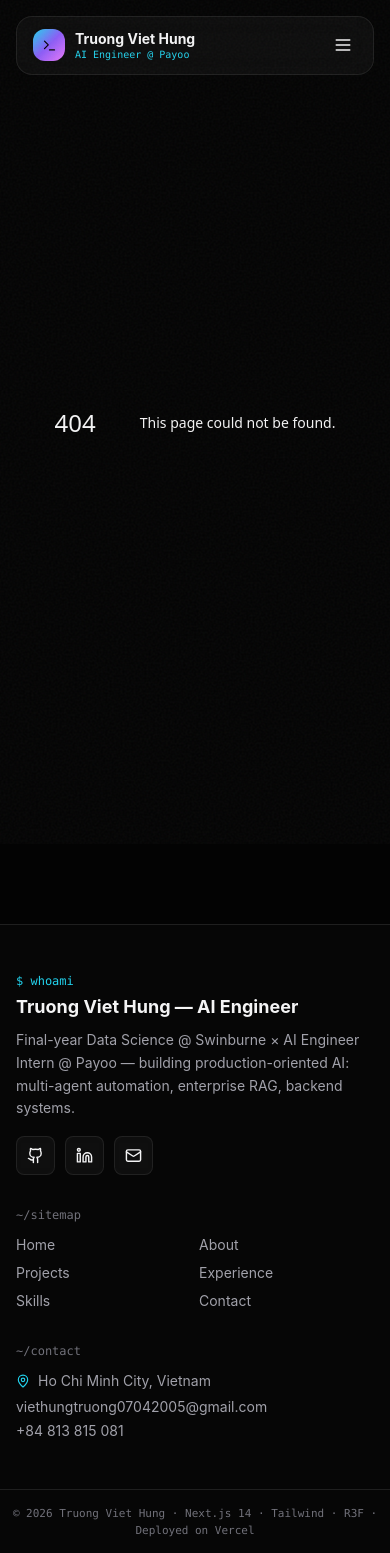
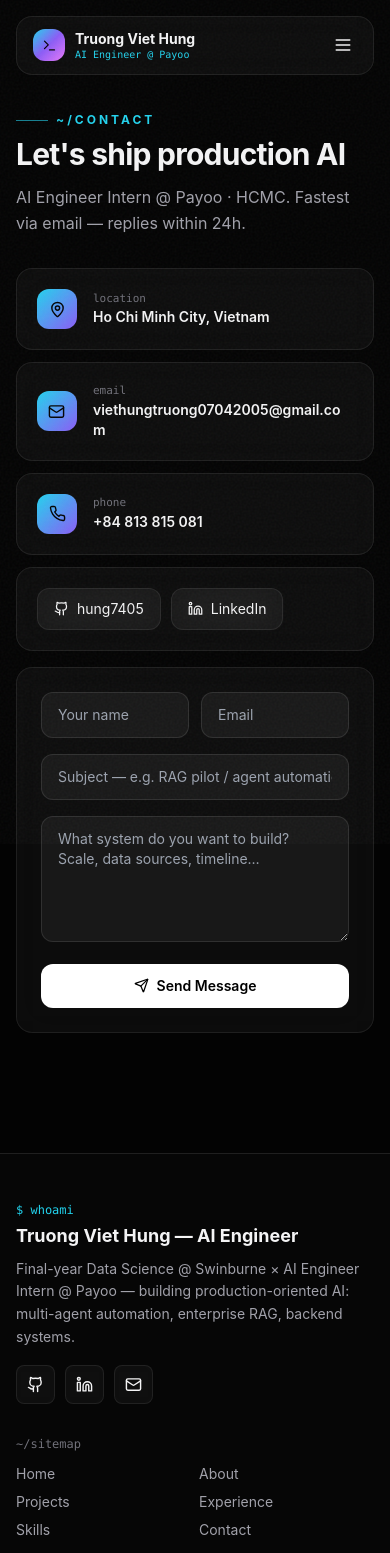
Before and after one commit to hung7405/Truong-Viet-Hung-Portfolio, a Next.js app: page /contact in a window 390 px wide. Before the commit this address had no page. Shown: the top 1553 px of the page. Built offline with nearby package versions, Linux system fonts and the light colour scheme.

Commit message:
feat(contact): add contact channels and inquiry form
Expose the real HCMC location, email, phone, GitHub and LinkedIn alongside a demo inquiry form that hands off to the mail app, so recruiters can reach out within one click.

```diff
--- /dev/null
+++ b/app/contact/page.tsx
@@ -0,0 +1,59 @@
+"use client";
+import { useState } from "react";
+import { Mail, MapPin, Phone, Send, Github, Linkedin } from "lucide-react";
+import { profile } from "@/lib/data";
+import { SectionHeading, Reveal } from "@/components/ui";
+
+export default function ContactPage() {
+  const [sent, setSent] = useState(false);
+  return (
+    <div className="pt-28 mx-auto max-w-6xl px-4 pb-10">
+      <SectionHeading kicker="~/contact" title="Let's ship production AI"
+        desc="AI Engineer Intern @ Payoo · HCMC. Fastest via email — replies within 24h." />
+      <div className="mt-8 grid md:grid-cols-2 gap-4">
+        <Reveal>
+          <div className="space-y-3">
+            {[
+              { icon: MapPin, l: "location", v: profile.location },
+              { icon: Mail, l: "email", v: profile.email },
+              { icon: Phone, l: "phone", v: profile.phone },
+            ].map((c) => (
+              <div key={c.l} className="glass rounded-2xl p-5 flex items-center gap-4">
+                <span className="grid h-10 w-10 place-items-center rounded-xl bg-gradient-to-br from-neon to-violet2 text-void"><c.icon size={17} /></span>
+                <div><p className="font-mono text-[11px] text-zinc-500">{c.l}</p><p className="font-semibold text-sm break-all">{c.v}</p></div>
+              </div>
+            ))}
+            <div className="glass rounded-2xl p-5 flex gap-2.5">
+              <a href={profile.github} className="glass px-4 py-2.5 rounded-xl text-sm flex items-center gap-2 hover:border-neon/40"><Github size={15} /> hung7405</a>
+              <a href={profile.linkedin} className="glass px-4 py-2.5 rounded-xl text-sm flex items-center gap-2 hover:border-neon/40"><Linkedin size={15} /> LinkedIn</a>
+            </div>
+          </div>
+        </Reveal>
+        <Reveal delay={0.08}>
+          <form className="glass rounded-2xl p-6 space-y-4" onSubmit={(e) => { e.preventDefault(); setSent(true); }}>
+            {sent ? (
+              <div className="text-center py-10">
+                <p className="text-4xl">◈</p>
+                <p className="font-bold mt-3">Message staged!</p>
+                <p className="text-sm text-zinc-400 mt-2">Demo form — email me directly for fastest reply.</p>
+                <a href={`mailto:${profile.email}?subject=Hello Hung — collaboration`} className="inline-block mt-4 rounded-xl bg-white text-black px-6 py-3 text-sm font-semibold hover:bg-neon">Open Email App</a>
+              </div>
+            ) : (
+              <>
+                <div className="grid grid-cols-2 gap-3">
+                  <input required placeholder="Your name" className="bg-white/5 border border-white/10 rounded-xl px-4 py-3 text-sm outline-none focus:border-neon/60" />
+                  <input required type="email" placeholder="Email" className="bg-white/5 border border-white/10 rounded-xl px-4 py-3 text-sm outline-none focus:border-neon/60" />
+                </div>
+                <input placeholder="Subject — e.g. RAG pilot / agent automation" className="w-full bg-white/5 border border-white/10 rounded-xl px-4 py-3 text-sm outline-none focus:border-neon/60" />
+                <textarea required rows={5} placeholder="What system do you want to build? Scale, data sources, timeline…" className="w-full bg-white/5 border border-white/10 rounded-xl px-4 py-3 text-sm outline-none focus:border-neon/60" />
+                <button className="w-full rounded-xl bg-white text-black font-semibold py-3 text-sm flex items-center justify-center gap-2 hover:bg-neon transition">
+                  <Send size={15} /> Send Message
+                </button>
+              </>
+            )}
+          </form>
+        </Reveal>
+      </div>
+    </div>
+  );
+}
```
